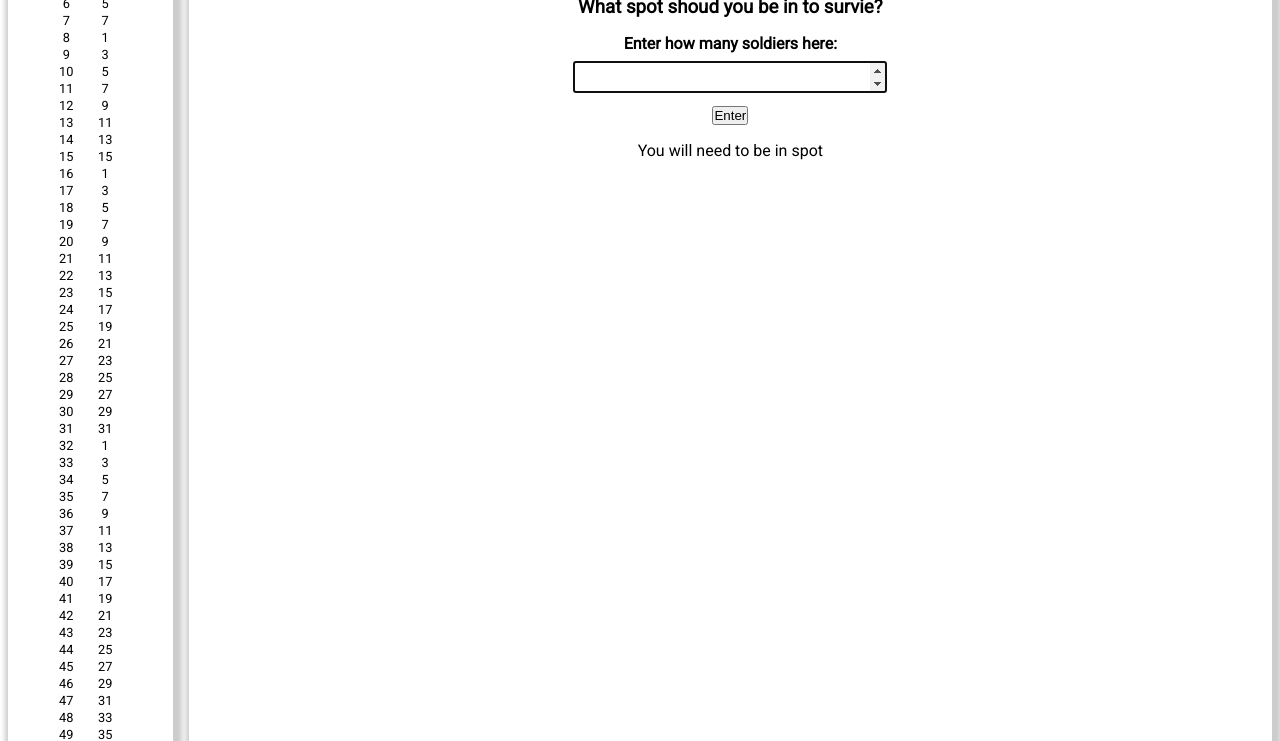
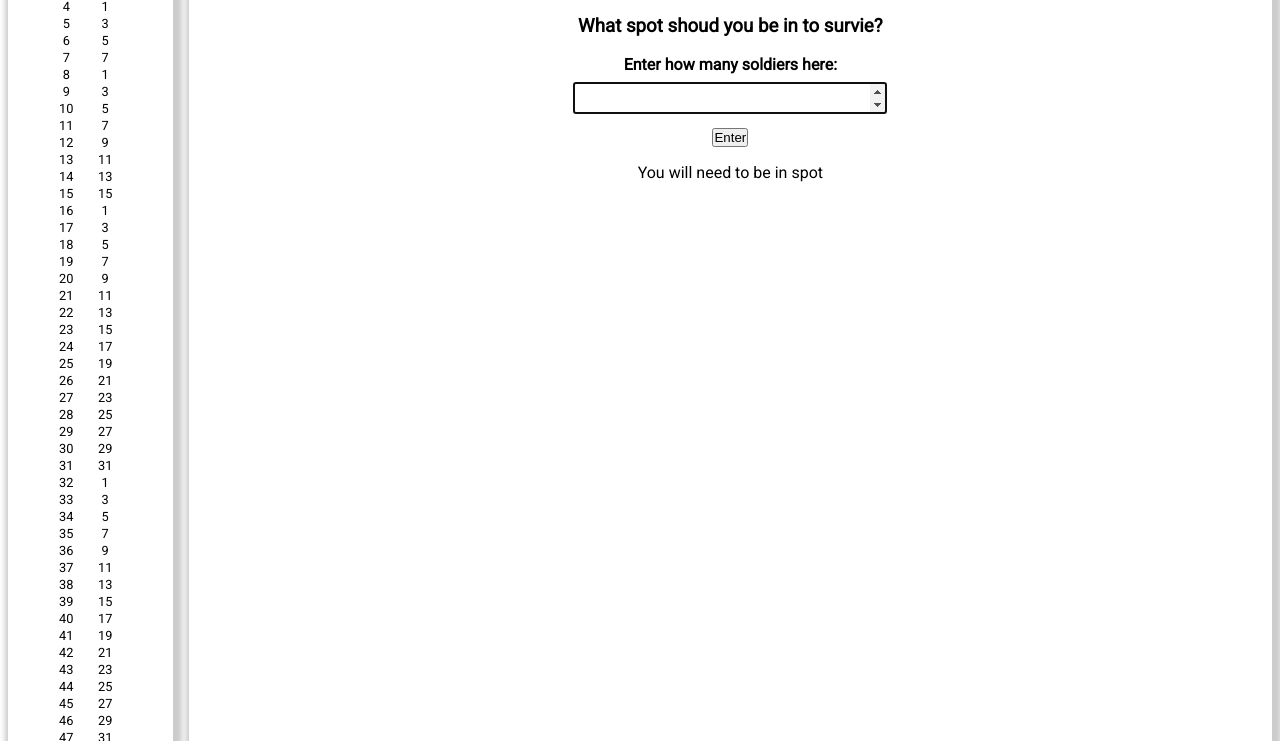
Before and after one commit to sburchfield/josephus_problem, a plain HTML site: page index.html in a window 1280 px wide. Shown: the part 171-912 px from the top of the page. Drawn offline with Linux system fonts and the light colour scheme.

Commit message:
added margin to h3 tag

```diff
--- a/index.html
+++ b/index.html
@@ -43,6 +43,10 @@
 
         form{
           margin: 1em;
+        }
+
+        h3{
+          margin: 1em 0;
         }
 
         h4{
```
